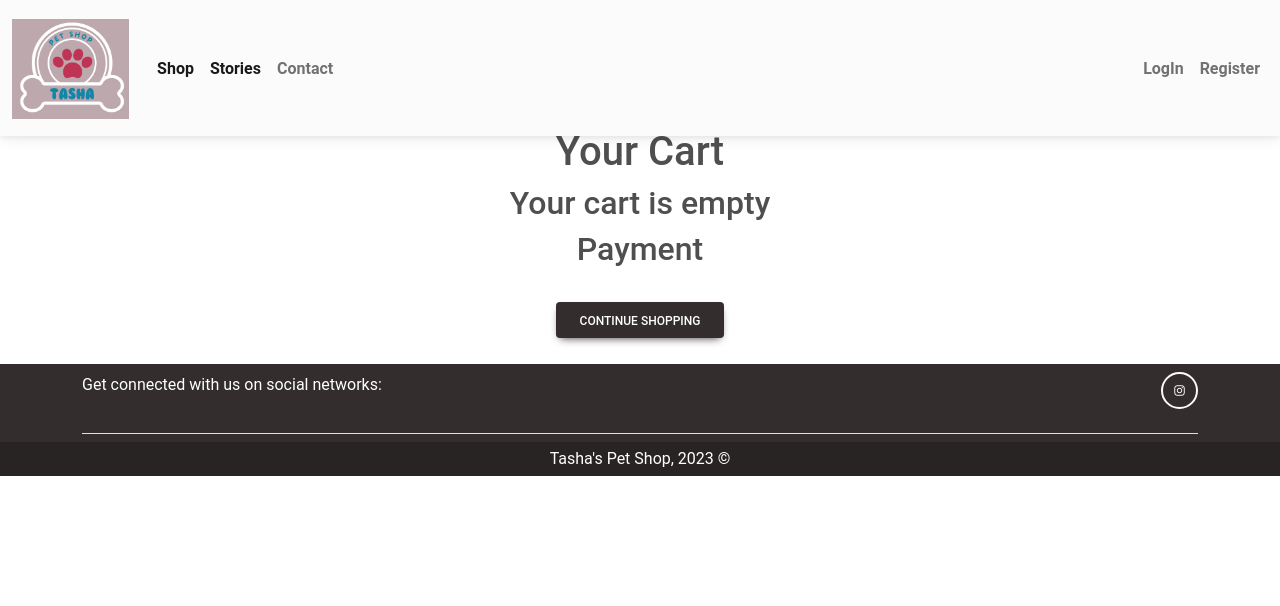
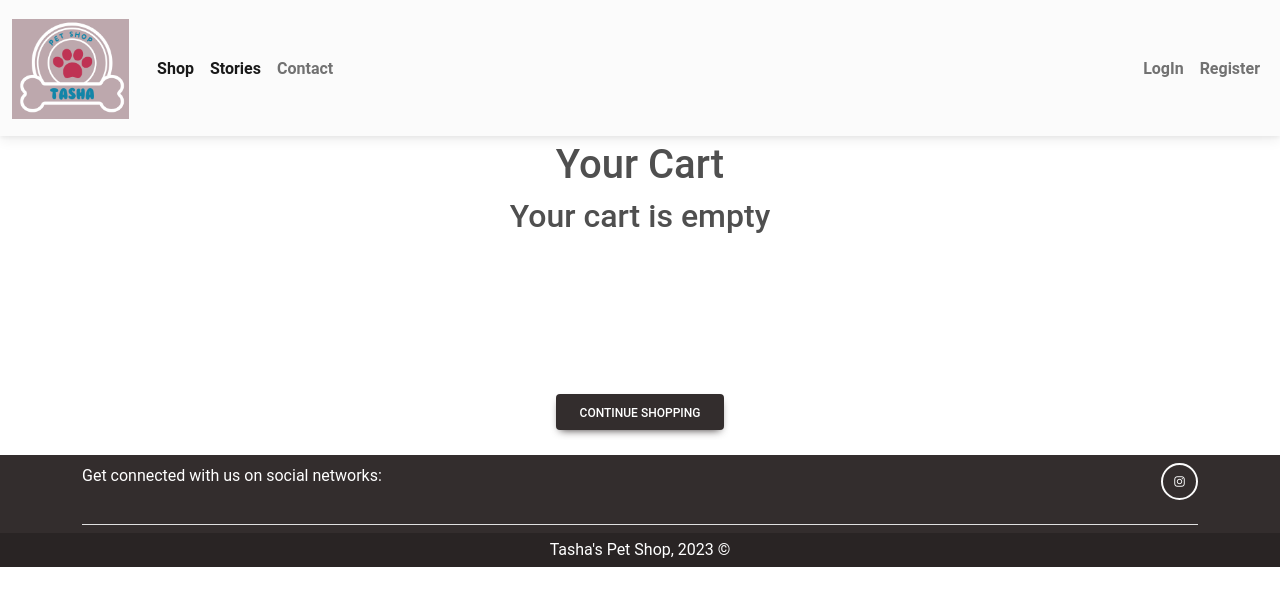
Before and after one commit to tamarazivkovic994/Pet-shop, a React (Create React App) app in the folder Front/: page /cart in a window 1280 px wide. Shown: the top 606 px of the page. Built offline with nearby package versions, Linux system fonts and the light colour scheme.

Commit message:
Update Cart.js

```diff
--- a/Front/src/components/Cart.js
+++ b/Front/src/components/Cart.js
@@ -50,7 +50,7 @@ const Cart = () => {
   };
 
   return (
-    <div className="cart-container" style={{ paddingTop: "10%" }}>
+    <div className="cart-container" style={{ paddingTop: "10%",margin:'1%' }}>
       <h1>Your Cart</h1>
       {cartItem.length > 0 ? (
         <>
@@ -101,10 +101,6 @@ const Cart = () => {
               Delete All
             </MDBBtn>
           </div>
-        </>
-      ) : (
-        <h2>Your cart is empty</h2>
-      )}
 
           <h2>Payment</h2>
           <div
@@ -121,6 +117,10 @@ const Cart = () => {
               onPaymentSuccess={handlePaymentSuccess}
             />
           </div>
+        </>
+      ) : (
+        <h2 style={{ paddingBottom: "12%" }}>Your cart is empty</h2>
+      )}
 
       <MDBBtn onClick={handleCloseCart} color="dark">
         Continue Shopping
```
Lines whose indentation alone changed are shown as unchanged.
